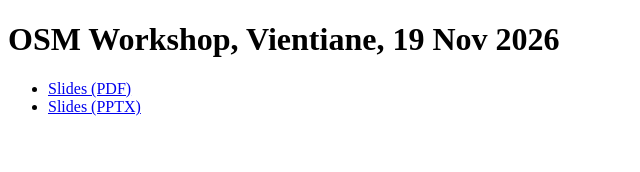
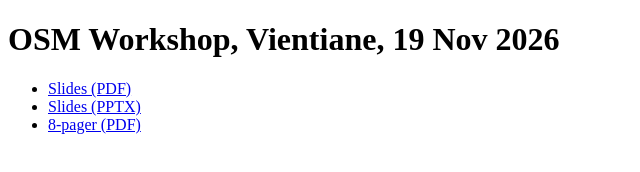
Before and after one commit to hfu/20261119, a plain HTML site: page docs/index.html in a window 1280 px wide. Shown: the whole page, without its empty margins (0-640 px from the left). Drawn offline with Linux system fonts and the light colour scheme.

Commit message:
Add README, AGENTS.md, .gitignore; link 8pager from index
Co-Authored-By: Claude Sonnet 5.5 <noreply@anthropic.com>

```diff
--- a/docs/index.html
+++ b/docs/index.html
@@ -9,6 +9,7 @@
 <ul>
 <li><a href="Vientiane_Mapping_Workshop_Indoor_Activity.pdf">Slides (PDF)</a></li>
 <li><a href="Vientiane_Mapping_Workshop_Indoor_Activity.pptx">Slides (PPTX)</a></li>
+<li><a href="8pager.pdf">8-pager (PDF)</a></li>
 </ul>
 </body>
 </html>
```
Also changed, not shown: 3 other files.
